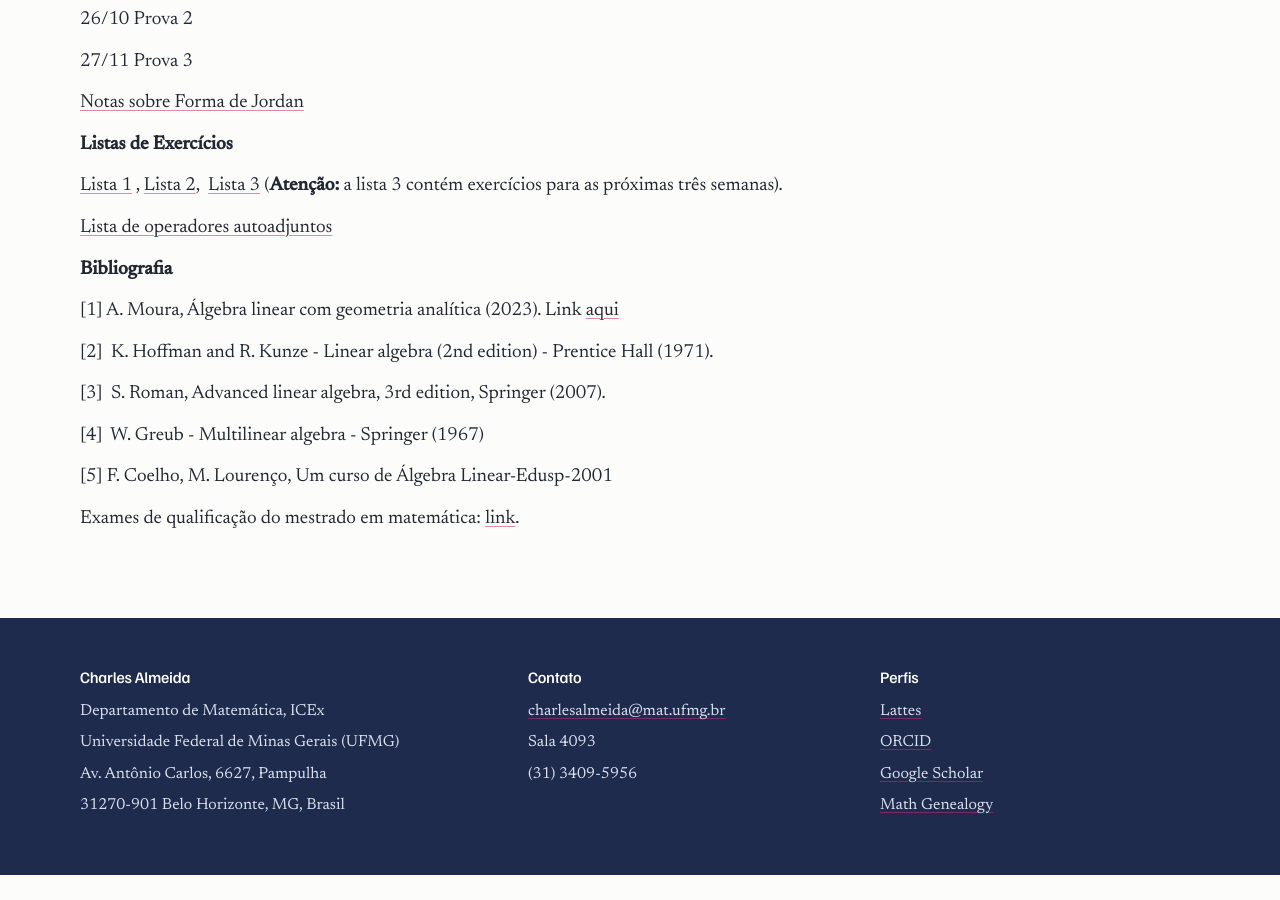
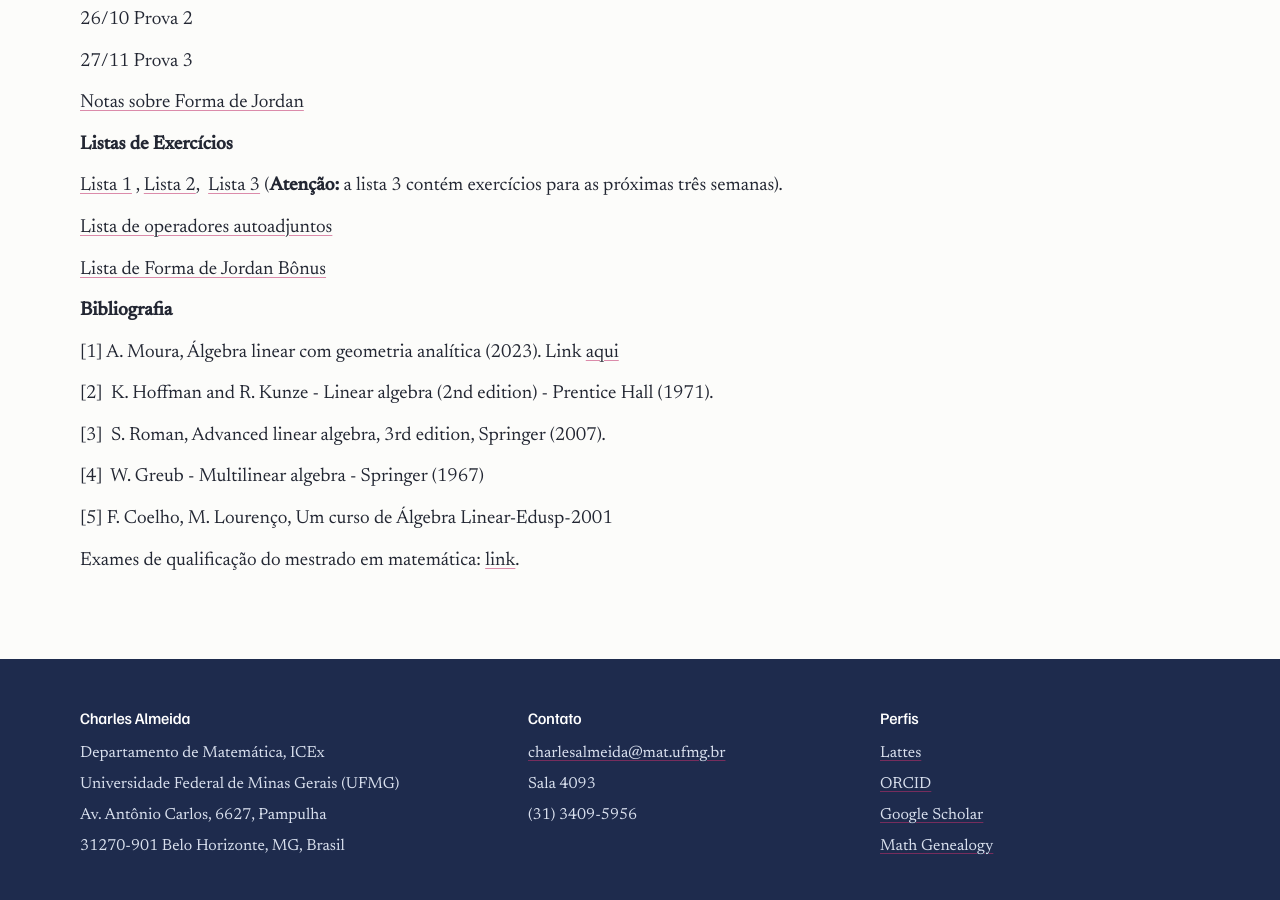
Before and after one commit to charlesalmd/charlesalmd.github.io, a Jekyll site: the page built from pt/ensino/2026-2/mat213/index.md, in a window 1280 px wide and 900 px high, scrolled down 742 px. Built offline with Jekyll 4.4.1, drawn with Linux system fonts in a browser that asks for light colours; before the commit the page ends 1617 px from its top, so only the background shows below that.

Commit message:
MAT213: adiciona lista de forma de Jordan (bônus)
Co-Authored-By: Claude Sonnet 5.5 <noreply@anthropic.com>

```diff
--- a/pt/ensino/2026-2/mat213/index.md
+++ b/pt/ensino/2026-2/mat213/index.md
@@ -27,6 +27,8 @@ lang: pt
 
 [Lista de operadores autoadjuntos](lista-operadores-adjuntos.pdf)
 
+[Lista de Forma de Jordan Bônus](lista-forma-de-jordan.pdf)
+
 <strong>Bibliografia</strong>
 
 [1] A. Moura, Álgebra linear com geometria analítica (2023). Link [aqui](https://www.ime.unicamp.br/~aamoura/Ensino/Ensino.html)
```
Also changed, not shown: 1 other file.
